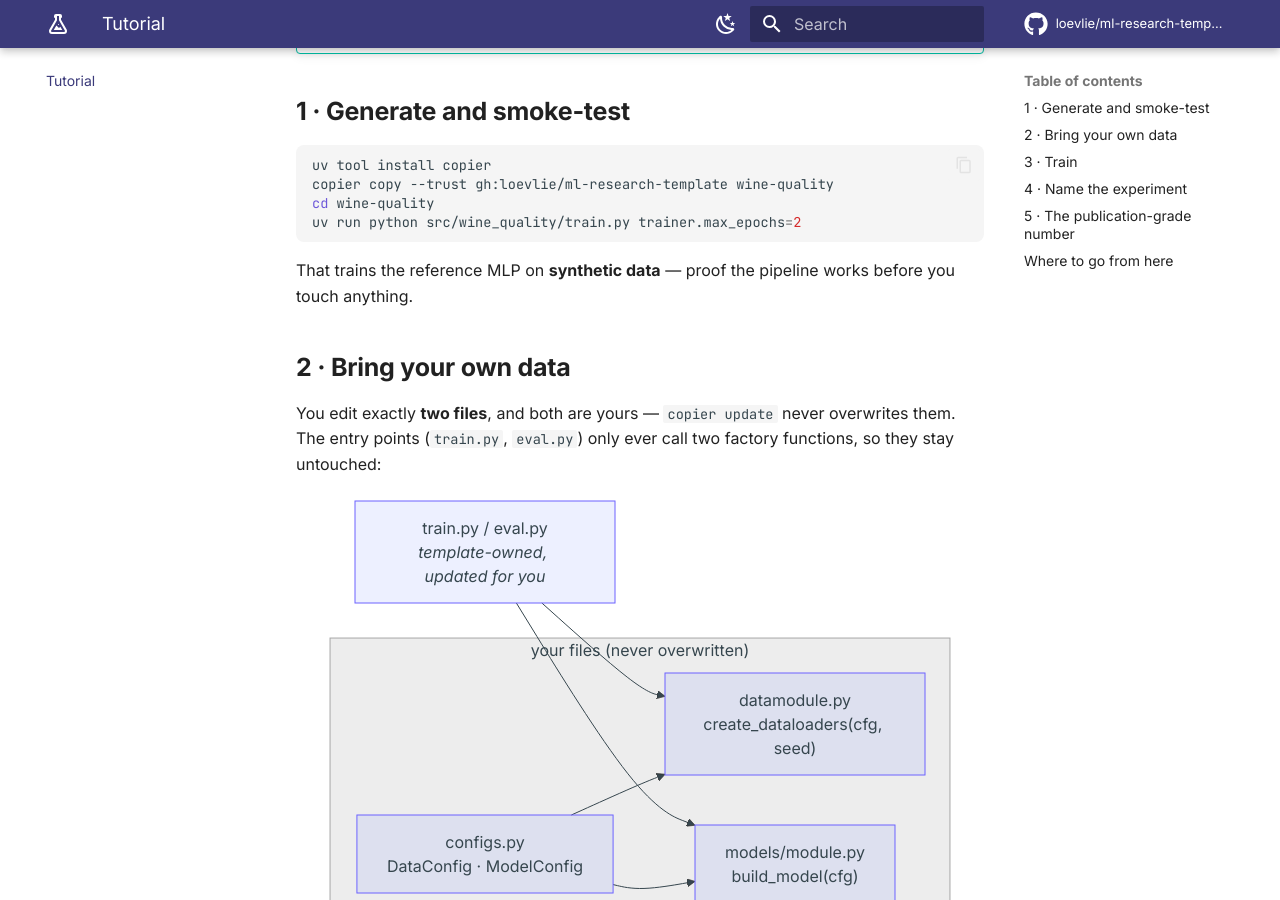
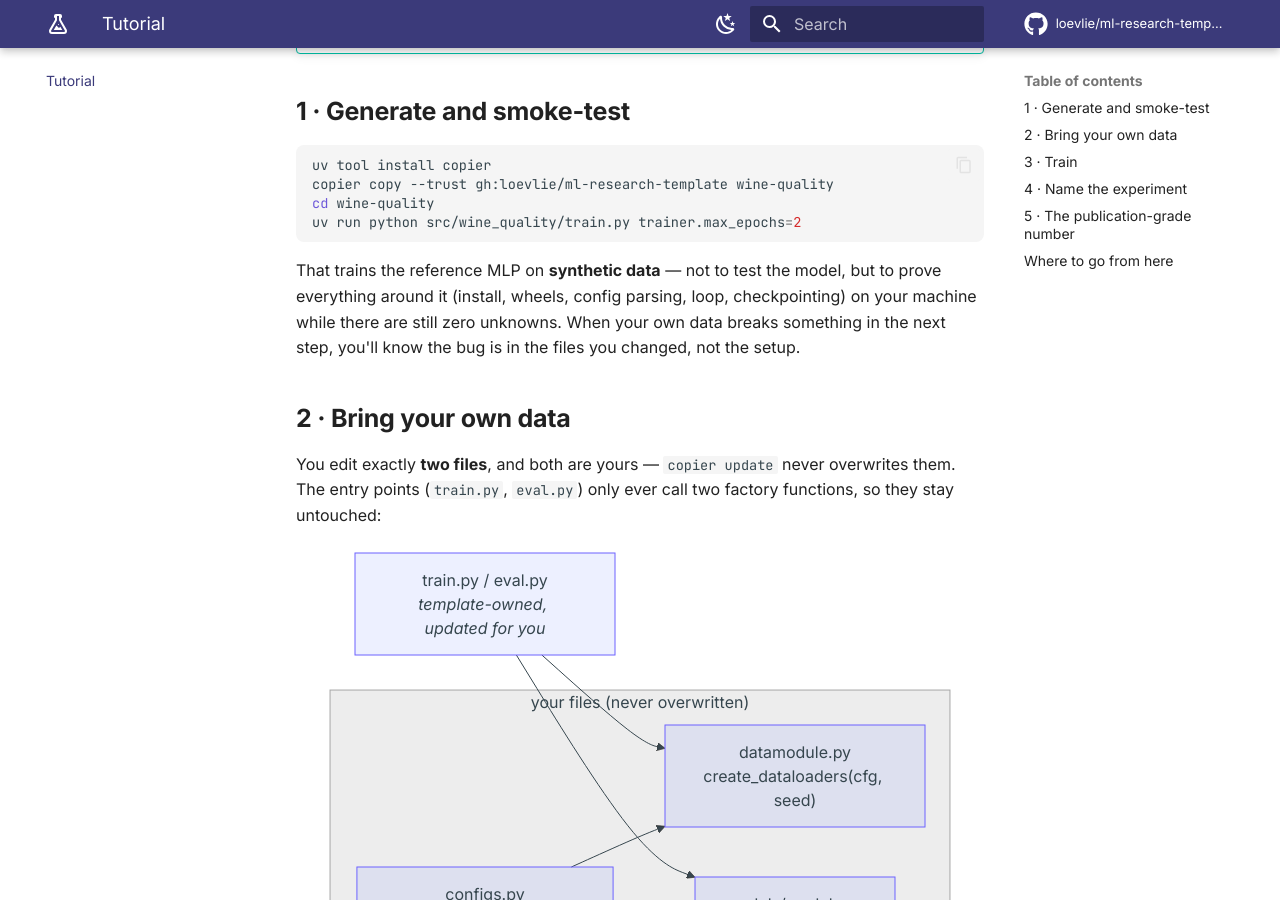
Before and after one commit to loevlie/ml-research-template, an MkDocs documentation site: the page built from docs/tutorial.md, in a window 1280 px wide and 900 px high, scrolled down 462 px. Built offline with MkDocs 1.6.1 and Material for MkDocs 9.7.7, drawn with Linux system fonts in a browser that asks for light colours; comment, search, counter and statistics services are not loaded.

Commit message:
Explain the why of the synthetic smoke run

````diff
--- a/docs/tutorial.md
+++ b/docs/tutorial.md
@@ -24,8 +24,11 @@
 uv run python src/wine_quality/train.py trainer.max_epochs=2
 ```
 
-That trains the reference MLP on **synthetic data** — proof the pipeline works
-before you touch anything.
+That trains the reference MLP on **synthetic data** — not to test the model,
+but to prove everything around it (install, wheels, config parsing, loop,
+checkpointing) on your machine while there are still zero unknowns. When your
+own data breaks something in the next step, you'll know the bug is in the
+files you changed, not the setup.
 
 ## 2 · Bring your own data
 
````
Also changed, not shown: docs/getting-started.md (+1 -1 lines).
